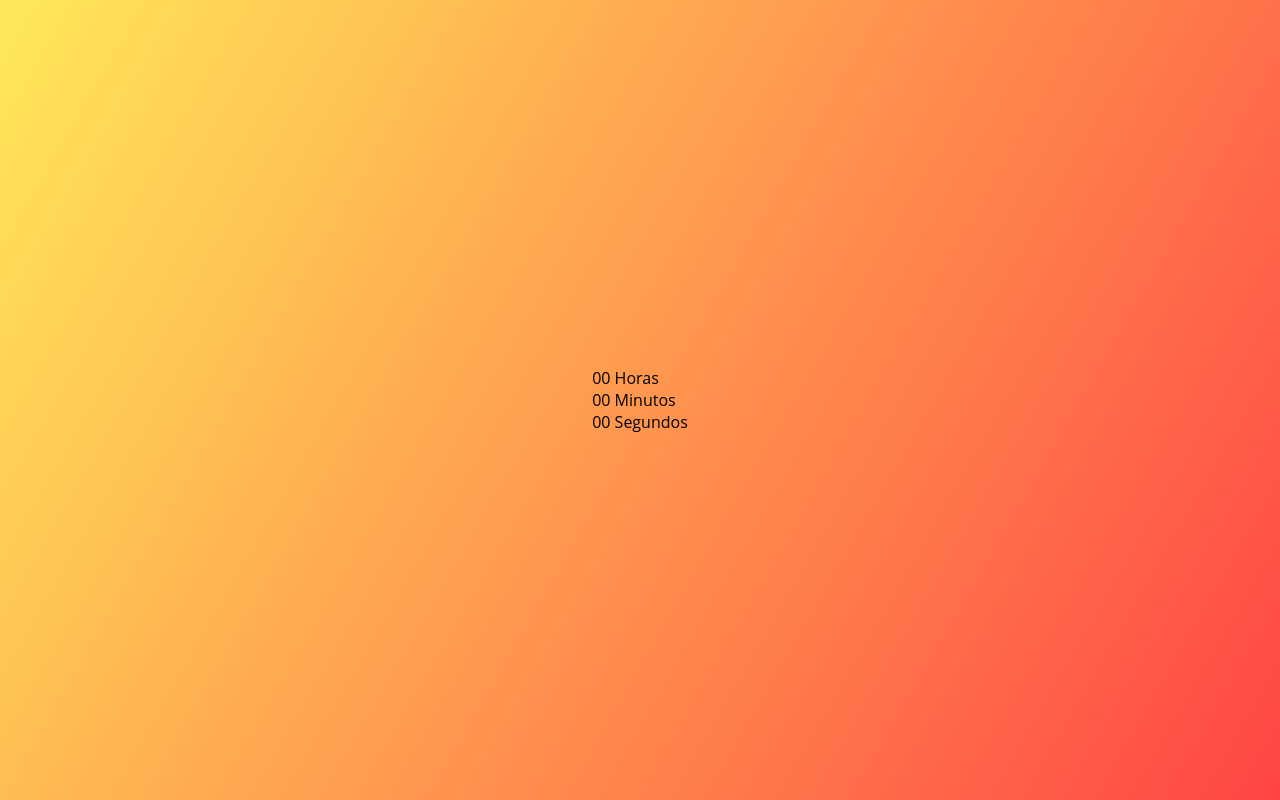
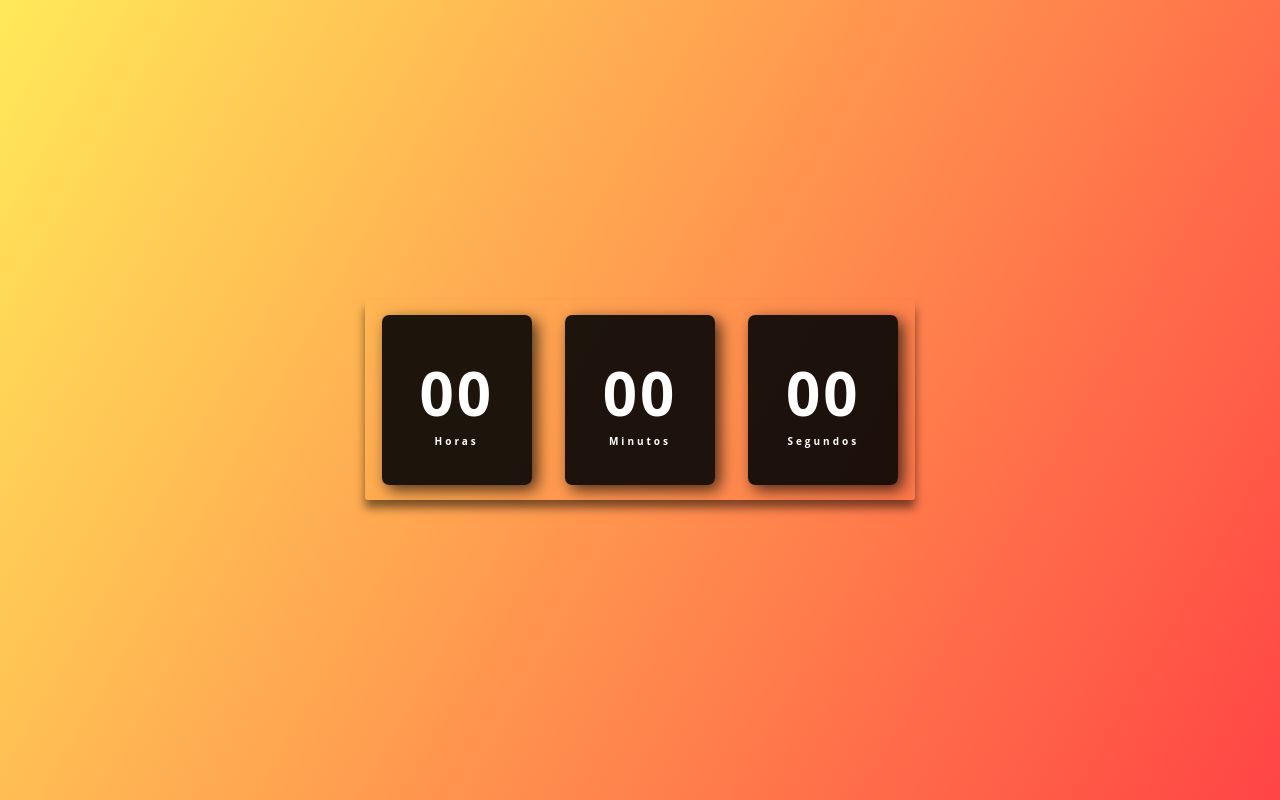
Before and after one commit to fariascarlos2346/relogiodigital, a plain HTML site: page index.html in a window 1280 px wide. Drawn offline with Linux system fonts and the light colour scheme.

Commit message:
Acrescentado mais algumas linhas de código.

```diff
--- a/assets/css/style.css
+++ b/assets/css/style.css
@@ -12,3 +12,37 @@ body {
     align-items: center;
     justify-content: center;
 }
+
+.relogio {
+    display: flex;
+    align-items: center;
+    justify-content: space-around;
+    height: 200px;
+    width: 550px;
+    background: transparent;
+    border-radius: 3px;
+    box-shadow: 0px 8px 10px rgba(0, 0, 0, .5);
+}
+
+.relogio div {
+    height: 170px;
+    width: 150px;
+    display: flex;
+    flex-direction: column;
+    align-items: center;
+    justify-content: center;
+    color: #fff;
+    background: rgba(5, 5, 5, .9);
+    box-shadow: 5px 5px 15px rgba(0, 0, 0, .7);
+    border-radius: 7px;
+    letter-spacing: 3px;
+}
+
+.relogio span {
+    font-weight: bolder;
+    font-size: 60px;
+}
+
+.relogio span.tempo {
+    font-size: 10px;
+}
--- a/index.html
+++ b/index.html
@@ -1,27 +1,33 @@
 <!DOCTYPE html>
 <html lang="en">
+
 <head>
     <meta charset="UTF-8">
     <meta http-equiv="X-UA-Compatible" content="IE=edge">
     <meta name="viewport" content="width=device-width, initial-scale=1.0">
     <link rel="stylesheet" href="assets/css/style.css">
-
     <title>Relógio Digital</title>
 </head>
+
 <body>
     <div class="relogio">
         <div>
             <span id="horas">00</span>
             <span class="tempo">Horas</span>
         </div>
+
         <div>
             <span id="minutos">00</span>
             <span class="tempo">Minutos</span>
         </div>
+
         <div>
             <span id="segundos">00</span>
             <span class="tempo">Segundos</span>
         </div>
     </div>
+
+    <script src="assets/js/script.js"></script>
 </body>
+
 </html>
```
Also changed, not shown: assets/css/js/script.js (+15 -0 lines).
